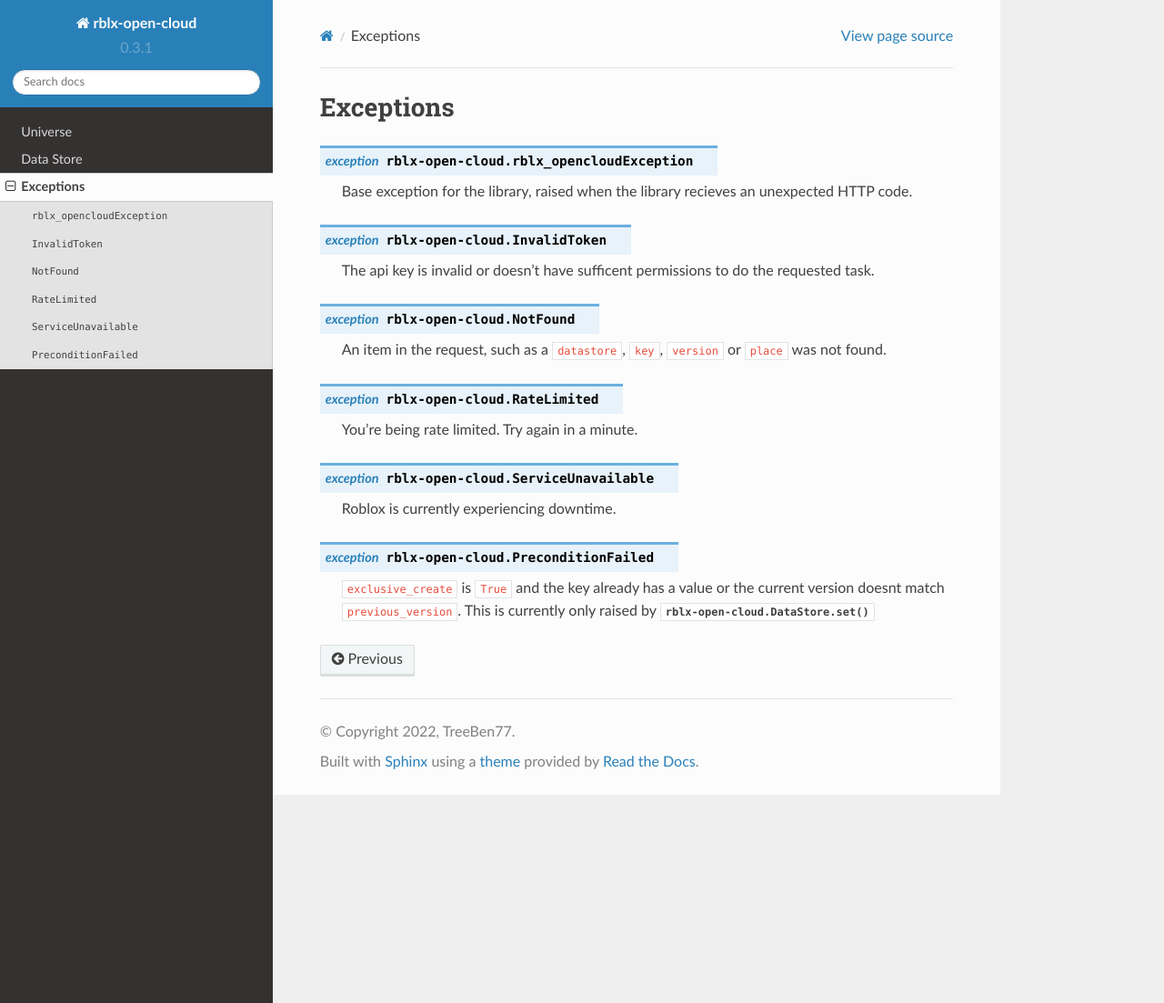
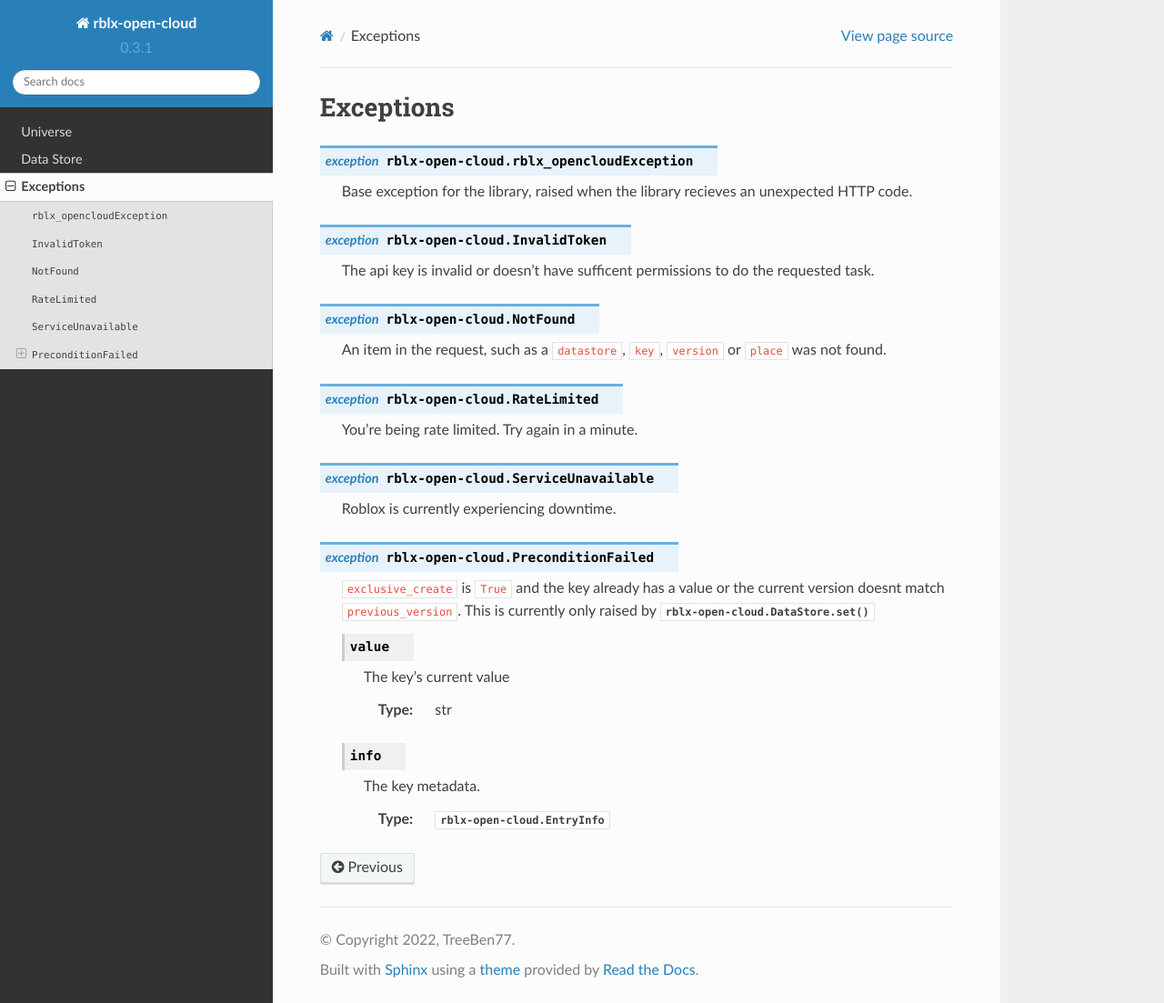
Before and after one commit to treeben77/rblx-open-cloud, a Sphinx documentation site: the page built from docs/source/exceptions.rst, in a window 1280 px wide and 1103 px high. Shown: the whole window at 91% size. Built offline with Sphinx 7.4.7 and the Read the Docs theme 2.0.0, drawn with Linux system fonts in a browser that asks for light colours.

Commit message:
fix documentation typo and added value and info attributes

```diff
--- a/docs/source/datastore.rst
+++ b/docs/source/datastore.rst
@@ -94,7 +94,7 @@ Data Store
         :raises rblx-open-cloud.RateLimited: You're being rate limited by Roblox. Try again in a minute.
         :raises rblx-open-cloud.ServiceUnavailable: Roblox's services as currently experiencing downtime.
         :raises rblx-open-cloud.rblx_opencloudException: Roblox's response was unexpected.
-        :raises rblx-open-cloud.PreconditionFailed: ``exclusive_create`` is ``True`` and the key already has a value or the current version doesnt match ``previous_version``d.
+        :raises rblx-open-cloud.PreconditionFailed: ``exclusive_create`` is ``True`` and the key already has a value or the current version doesnt match ``previous_version``.
 
         .. warning::
 
--- a/docs/source/exceptions.rst
+++ b/docs/source/exceptions.rst
@@ -26,3 +26,15 @@ Exceptions
 .. exception:: PreconditionFailed()
 
    ``exclusive_create`` is ``True`` and the key already has a value or the current version doesnt match ``previous_version``. This is currently only raised by :meth:`rblx-open-cloud.DataStore.set`
+
+   .. attribute:: value
+
+         The key's current value
+
+         :type: str
+
+   .. attribute:: info
+
+         The key metadata.
+
+         :type: :class:`rblx-open-cloud.EntryInfo`
```
